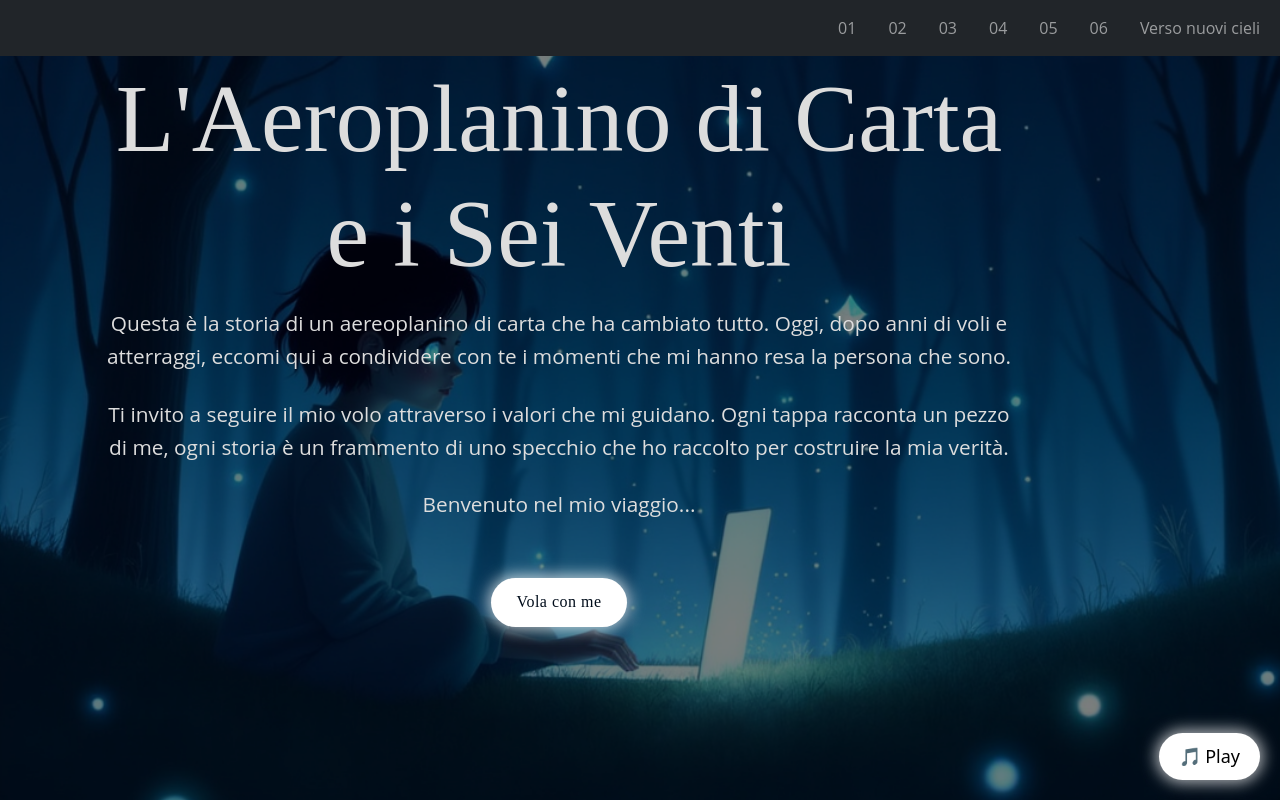
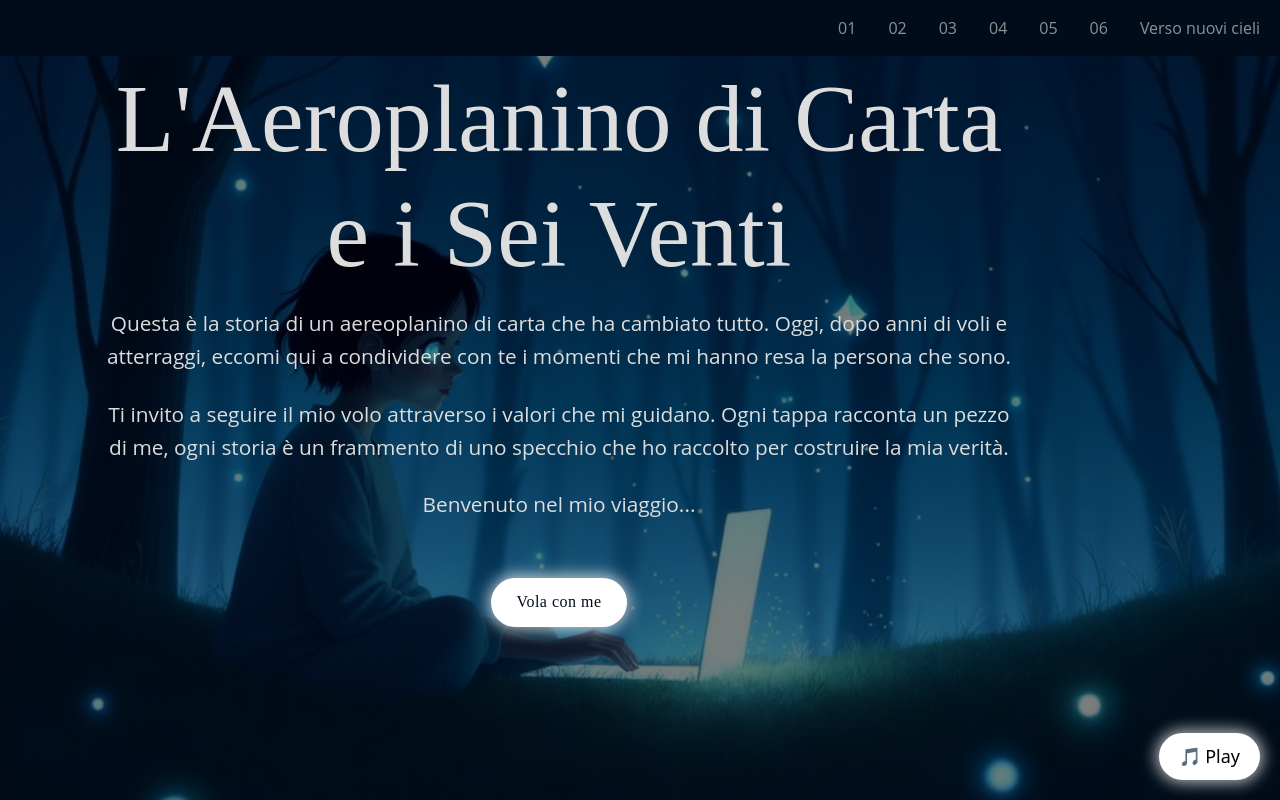
Before and after one commit to MonicaAuditore/aeroplanino_di_carta, a Vue app: page / in a window 1280 px wide. Shown: the top 800 px of the page. Built offline with nearby package versions, Linux system fonts and the light colour scheme; a web font is replaced by a local one.

Commit message:
fix navbar footer

```diff
--- a/src/components/Footer.vue
+++ b/src/components/Footer.vue
@@ -12,5 +12,6 @@
   font-size: 1rem;
   color: #555;
   margin-top: 3rem;
+  font-size: 14px;
 }
 </style>
--- a/src/components/Navbar.vue
+++ b/src/components/Navbar.vue
@@ -1,5 +1,8 @@
 <template>
-  <nav class="navbar navbar-expand-lg navbar-dark bg-dark fixed-top">
+  <nav
+    class="navbar navbar-expand-lg navbar-dark fixed-top"
+    style="background-color: var(--blue)"
+  >
     <div class="container-fluid">
       <a class="navbar-brand" href="#">
         <!-- <img :src="logo" alt="Logo" height="40" /> -->
```
